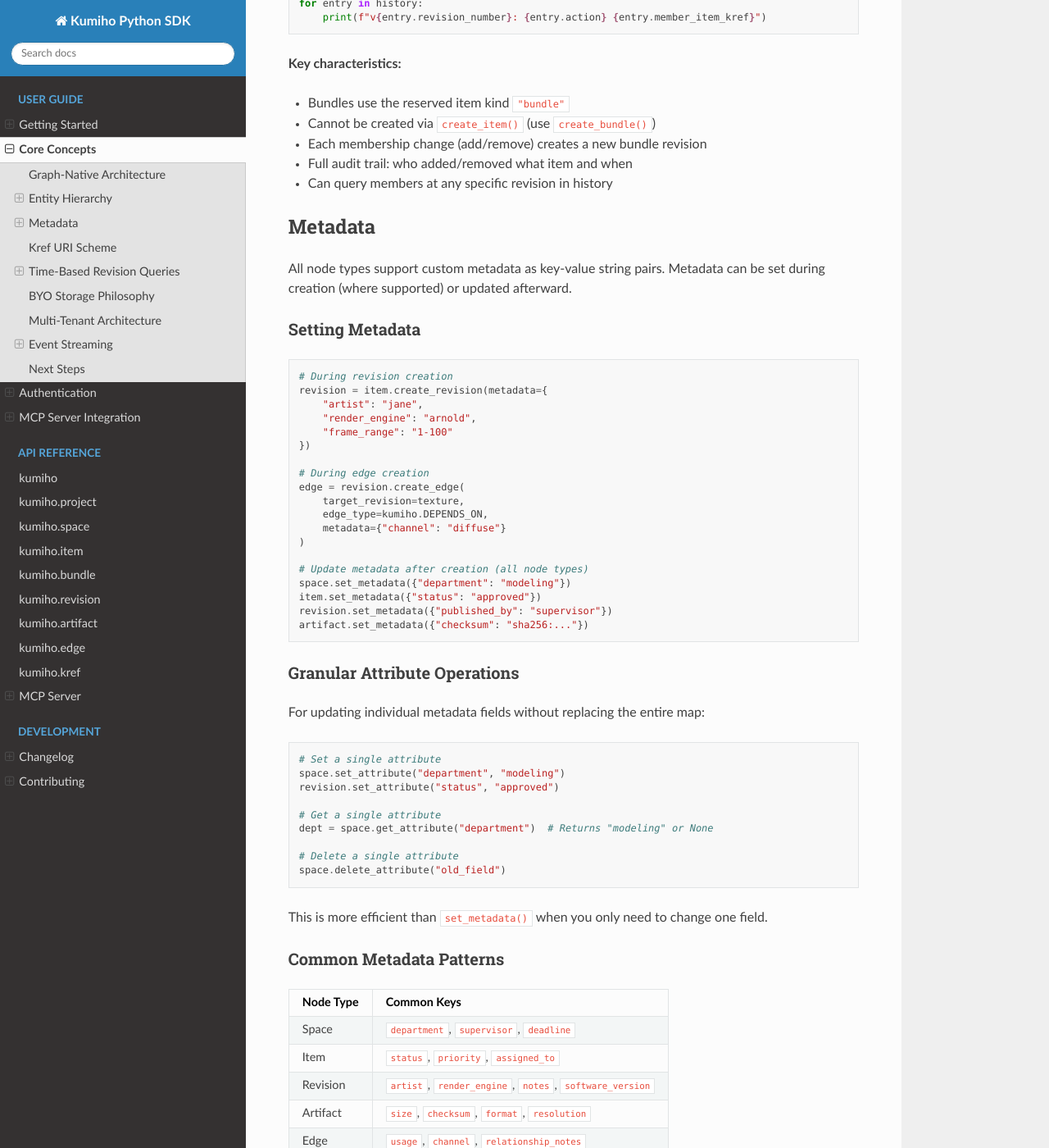
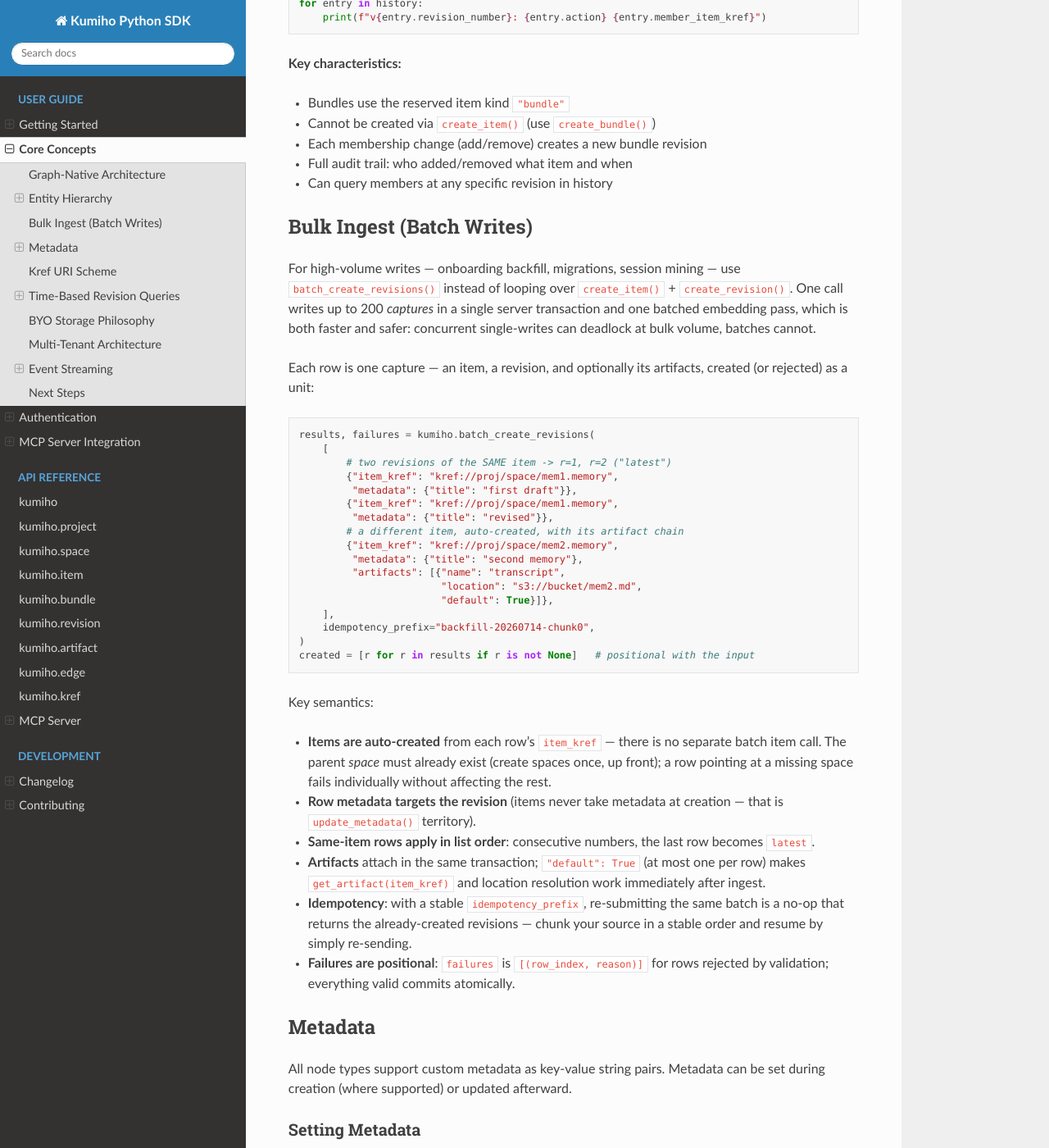
Before and after one commit to KumihoIO/kumiho-SDKs, a Sphinx documentation site: the page built from python/python/docs/concepts.md, in a window 1280 px wide and 1400 px high, scrolled down 5041 px. Shown: the whole window at 82% size. Built offline with Sphinx 7.4.7 and the Read the Docs theme 3.1.0, drawn with Linux system fonts in a browser that asks for light colours; the version number could not be read and is left out.

Commit message:
docs(python): Bulk Ingest concepts section + 0.10.6 changelog entry
Co-Authored-By: Claude Fable 5 <noreply@anthropic.com>

````diff
--- a/python/python/docs/concepts.md
+++ b/python/python/docs/concepts.md
@@ -238,6 +238,56 @@ for entry in history:
 - Each membership change (add/remove) creates a new bundle revision
 - Full audit trail: who added/removed what item and when
 - Can query members at any specific revision in history
+
+## Bulk Ingest (Batch Writes)
+
+For high-volume writes — onboarding backfill, migrations, session mining — use
+`batch_create_revisions()` instead of looping over `create_item()` +
+`create_revision()`. One call writes up to 200 *captures* in a single server
+transaction and one batched embedding pass, which is both faster and safer:
+concurrent single-writes can deadlock at bulk volume, batches cannot.
+
+Each row is one capture — an item, a revision, and optionally its artifacts,
+created (or rejected) as a unit:
+
+```python
+results, failures = kumiho.batch_create_revisions(
+    [
+        # two revisions of the SAME item -> r=1, r=2 ("latest")
+        {"item_kref": "kref://proj/space/mem1.memory",
+         "metadata": {"title": "first draft"}},
+        {"item_kref": "kref://proj/space/mem1.memory",
+         "metadata": {"title": "revised"}},
+        # a different item, auto-created, with its artifact chain
+        {"item_kref": "kref://proj/space/mem2.memory",
+         "metadata": {"title": "second memory"},
+         "artifacts": [{"name": "transcript",
+                        "location": "s3://bucket/mem2.md",
+                        "default": True}]},
+    ],
+    idempotency_prefix="backfill-20260714-chunk0",
+)
+created = [r for r in results if r is not None]   # positional with the input
+```
+
+Key semantics:
+
+- **Items are auto-created** from each row's `item_kref` — there is no
+  separate batch item call. The parent *space* must already exist (create
+  spaces once, up front); a row pointing at a missing space fails
+  individually without affecting the rest.
+- **Row metadata targets the revision** (items never take metadata at
+  creation — that is `update_metadata()` territory).
+- **Same-item rows apply in list order**: consecutive numbers, the last row
+  becomes `latest`.
+- **Artifacts** attach in the same transaction; `"default": True` (at most
+  one per row) makes `get_artifact(item_kref)` and location resolution work
+  immediately after ingest.
+- **Idempotency**: with a stable `idempotency_prefix`, re-submitting the same
+  batch is a no-op that returns the already-created revisions — chunk your
+  source in a stable order and resume by simply re-sending.
+- **Failures are positional**: `failures` is `[(row_index, reason)]` for rows
+  rejected by validation; everything valid commits atomically.
 
 ## Metadata
 
````
Also changed, not shown: python/python/docs/changelog.md (+12 -0 lines).
